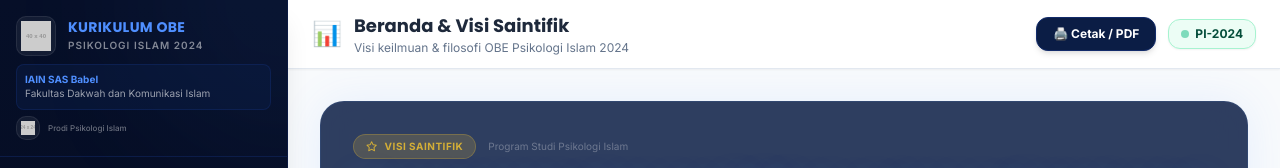
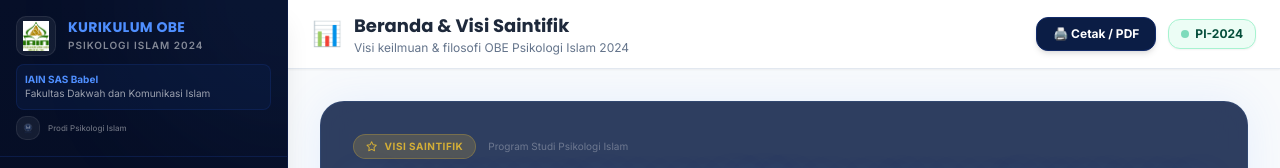
Before and after one commit to PI-iainbabel/kurikulum, a plain HTML site: page index.html in a window 1280 px wide. Shown: the top 168 px of the page. Drawn offline with nearby package versions, Linux system fonts and the light colour scheme; placeholder pictures from the web are drawn by us.

Commit message:
Update index.html

```diff
--- a/index.html
+++ b/index.html
@@ -218,7 +218,7 @@
                 <div class="p-4 border-b border-navy-700/50 relative z-10">
                     <div class="flex items-center gap-3">
                         <div class="logo-placeholder">
-                            <img src="https://via.placeholder.com/40x40/0B1D45/FFFFFF?text=IAIN" alt="IAIN SAS Babel" class="w-full h-full object-contain">
+                            <img src="iain.jpg" alt="IAIN SAS Babel" class="w-full h-full object-contain">
                         </div>
                         <div>
                             <h2 class="font-heading font-bold text-sm tracking-wide text-glow leading-tight">KURIKULUM OBE</h2>
@@ -230,7 +230,7 @@
                     </div>
                     <div class="mt-1.5 flex items-center gap-2">
                         <div class="logo-placeholder w-6 h-6">
-                            <img src="https://via.placeholder.com/24x24/8D7BFF/FFFFFF?text=PI" alt="Prodi Psikologi Islam" class="w-full h-full object-contain">
+                            <img src="pi.png" alt="Prodi Psikologi Islam" class="w-full h-full object-contain">
                         </div>
                         <span class="text-[8px] text-white/40 font-medium">Prodi Psikologi Islam</span>
                     </div>
```
